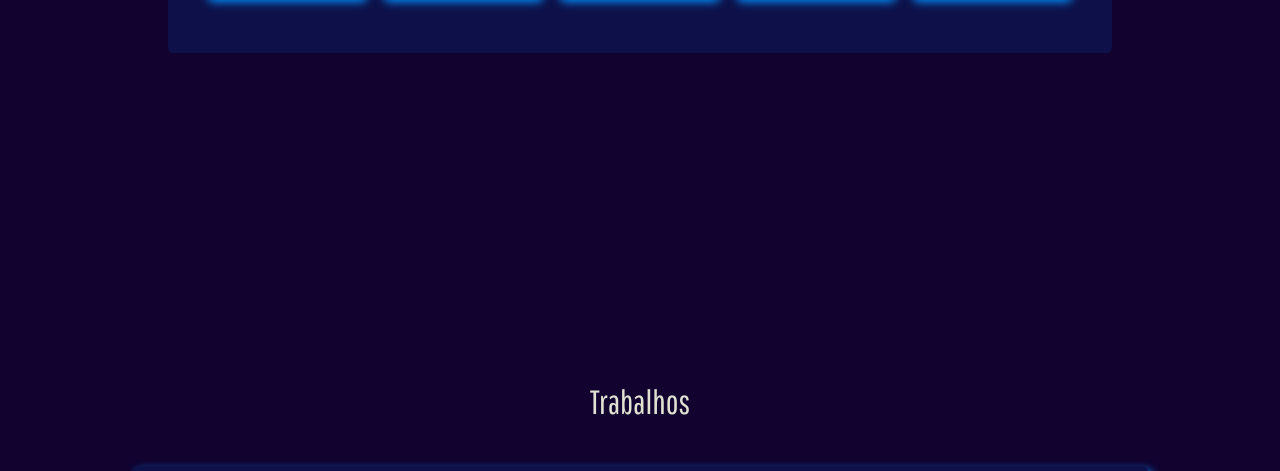
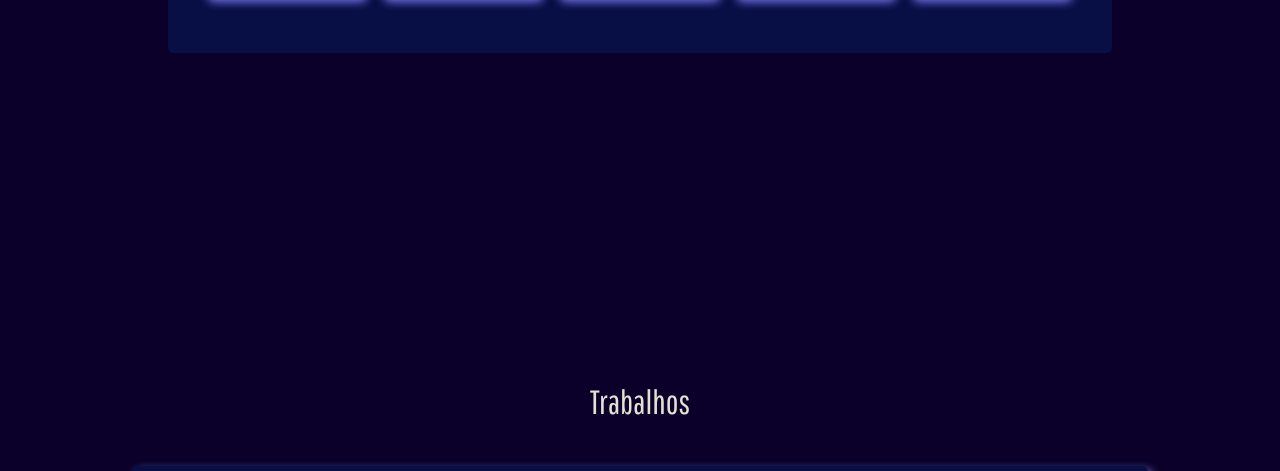
Before and after one commit to LILPO13/LILPO13.github.io, a plain HTML site: page portifolio/index.html in a window 1280 px wide. Shown: the part 926-1397 px from the top of the page. Drawn offline with nearby package versions, Linux system fonts and the light colour scheme; files whose address does not match are found by name.

Commit message:
Update style.css

```diff
--- a/portifolio/style.css
+++ b/portifolio/style.css
@@ -12,13 +12,13 @@
     }
 
     :root {
-        --bg-color-dark: #110230;
+        --bg-color-dark: #0A0029;
         --second-bg-dark: #092ef66f;
         --text-color-white: #e2e2d2;
         --bg-color-white: #e2e2d2;
         --second-bg-white: #7196c0;
         --text-color-black: #243447;
-        --overlay-color: #0191ff;
+        --overlay-color: #7476EE;
     }
 
     html {
```
